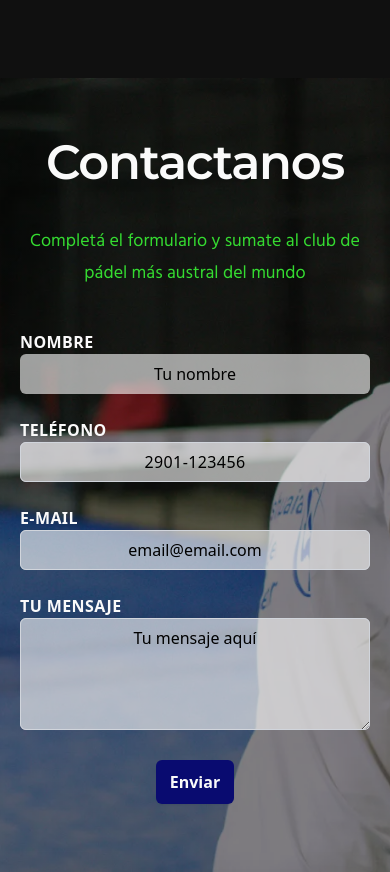
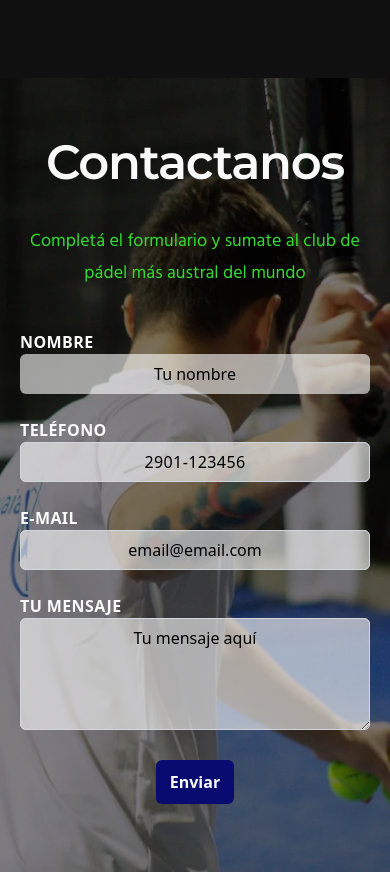
Before and after one commit to Agusvj/ushuaiapadelcenter, a website: page index.html in a window 390 px wide. Shown: the part 3205-4077 px from the top of the page. Drawn offline with nearby package versions, Linux system fonts and the light colour scheme; a script that the page names is missing.

Commit message:
version de salida

```diff
--- a/index.html
+++ b/index.html
@@ -591,7 +591,7 @@
 
     <!--CONTACTO-->
     <section
-      class="relative bg-negro bg-contacto px-5 py-15 grid lg:grid-cols-2 lg:px-15 lg:py-20 isolate overflow max-w-full justify-items-center"
+      class="relative bg-negro md:bg-contacto bg-contacto-mob px-5 py-15 grid lg:grid-cols-2 lg:px-15 lg:py-20 isolate overflow max-w-full justify-items-center"
       id="contacto"
     >
       <div
--- a/src/input.css
+++ b/src/input.css
@@ -104,13 +104,27 @@ dd {
   background-size: cover;
 }
 
-.bg-contacto {
-  background: linear-gradient(rgba(0, 0, 0, 0.5), rgba(0, 0, 0, 0.5)),
-    url("/imgs/jugando1.webp");
-  background-position: center;
-  background-size: cover;
-}
+
 
 .disabled-btn {
   color: rgb(90, 90, 90);
 }
+
+
+@media (max-width: 640px) {
+  #contacto {
+    background: linear-gradient(rgba(0, 0, 0, 0.5), rgba(0, 0, 0, 0.5)),
+      url("/imgs/jugando1mob.webp");
+    background-position: center;
+    background-size: cover;
+  }
+}
+
+@media (min-width: 641px) {
+  #contacto {
+    background: linear-gradient(rgba(0, 0, 0, 0.5), rgba(0, 0, 0, 0.5)),
+      url("/imgs/jugando1.webp");
+    background-position: center;
+    background-size: cover;
+  }
+}
```
Also changed, not shown: imgs/jugando1mob.webp (added), src/output.css.
